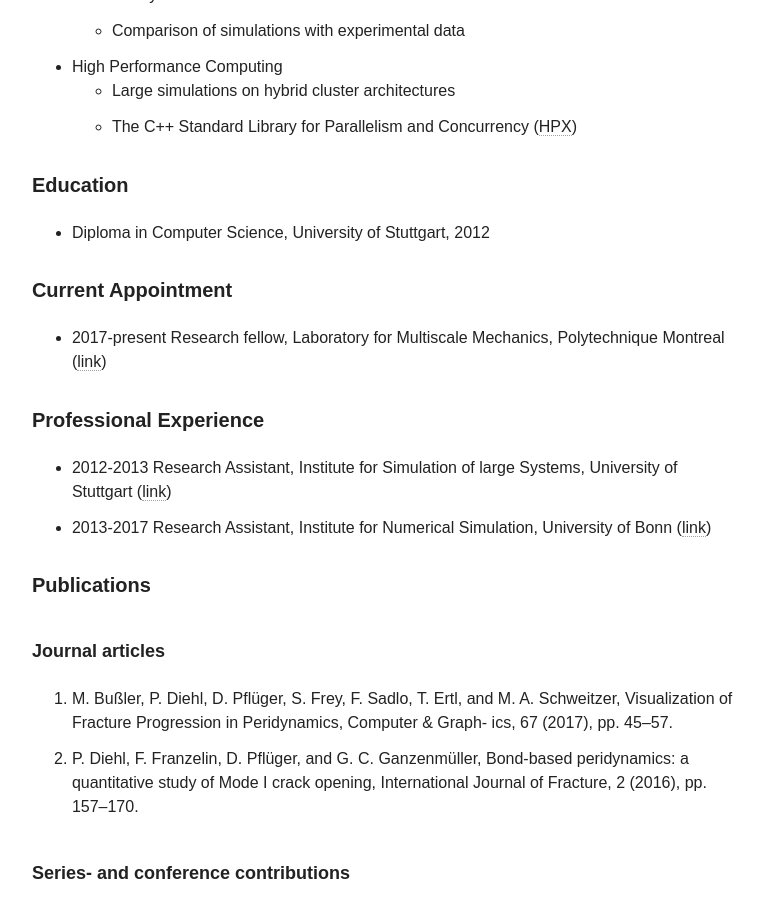
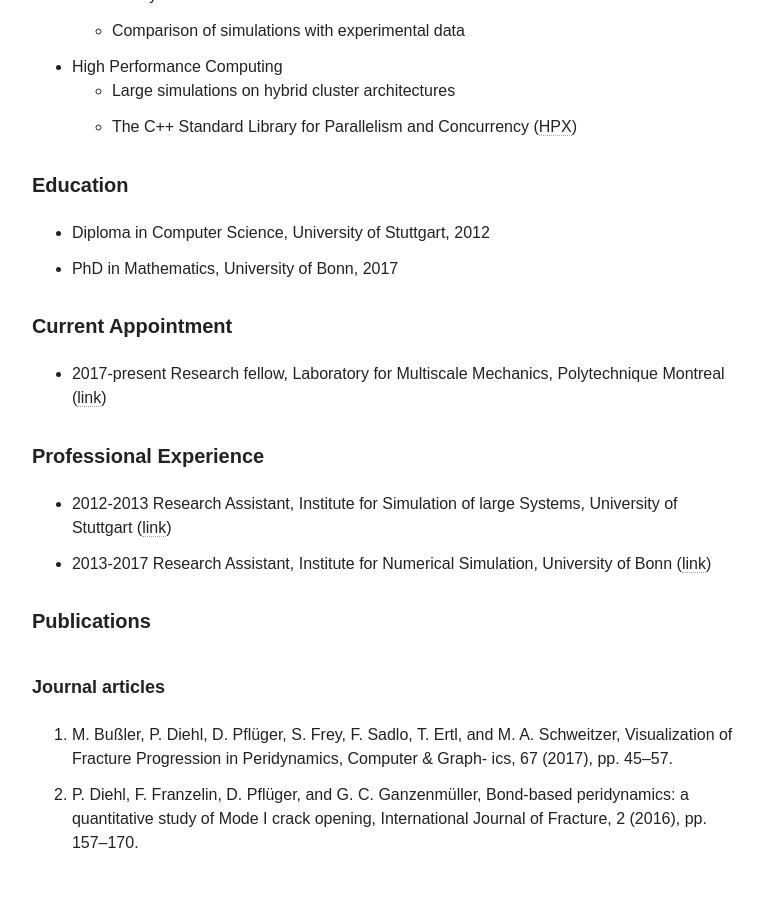
Before and after one commit to diehlpk/diehlpk.github.io, a Jekyll site: the page built from cv/index.md, in a window 1280 px wide and 900 px high, scrolled down 668 px. Shown: the whole window, without its empty margins (254-1017 px from the left). Built offline with Jekyll 4.4.1, drawn with Linux system fonts in a browser that asks for light colours; nearby versions of some CDN libraries.

Commit message:
Updated CV

```diff
--- a/cv/index.md
+++ b/cv/index.md
@@ -14,6 +14,7 @@ hide: true
 
 ##### Education
 * Diploma in Computer Science, University of Stuttgart, 2012
+* PhD in Mathematics, University of Bonn, 2017
 
 ##### Current Appointment
 * 2017-present Research fellow, Laboratory for Multiscale Mechanics, Polytechnique Montreal ([link](http://www.polymtl.ca/lm2/en/))
```
Also changed, not shown: 2 other files.
